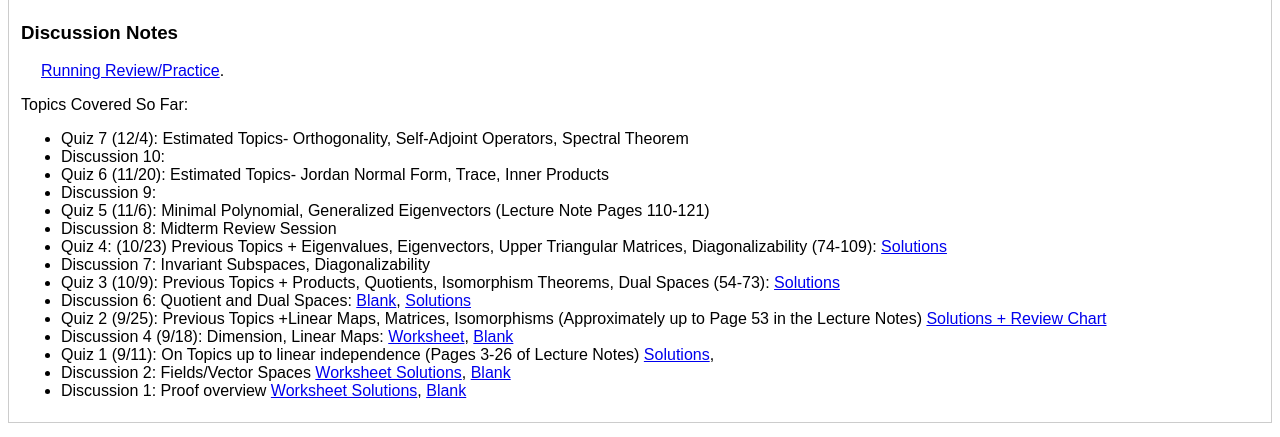
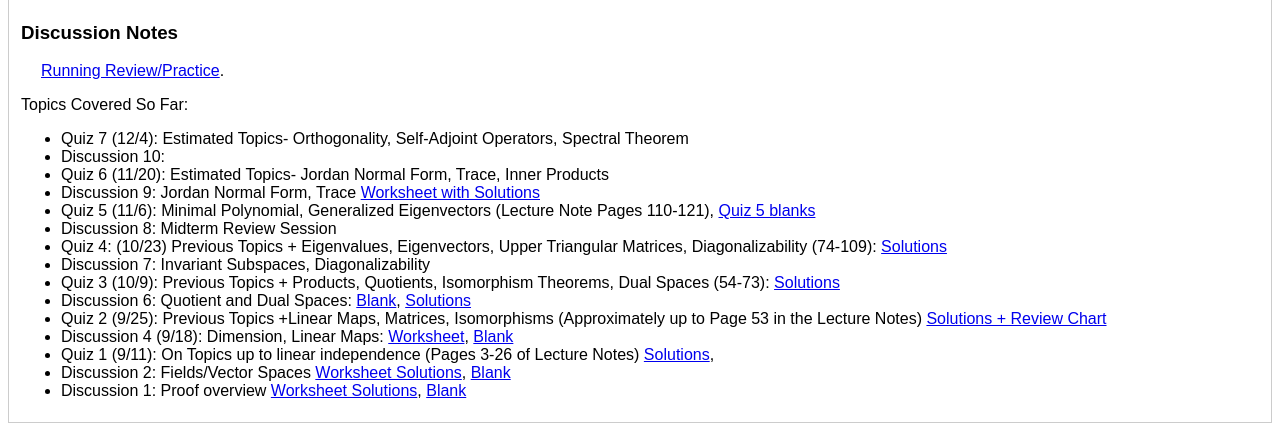
Before and after one commit to EthanEbb/EthanEbb.github.io, a plain HTML site: page Teaching Pages/Math110Fall26.html in a window 1280 px wide. Both pictures are taken after a click on the button "Discussion Notes". Shown: the part 191-628 px from the top of the page. Drawn offline with Linux system fonts and the light colour scheme.

Commit message:
Worksheet7

```diff
--- a/Teaching Pages/Math110Fall26.html
+++ b/Teaching Pages/Math110Fall26.html
@@ -133,8 +133,8 @@ body {font-family: Arial;}
     <li> Quiz 7 (12/4): Estimated Topics- Orthogonality, Self-Adjoint Operators, Spectral Theorem</li>
     <li> Discussion 10:</li>
     <li> Quiz 6 (11/20): Estimated Topics- Jordan Normal Form, Trace, Inner Products </li>
-    <li> Discussion 9: </li>
-    <li> Quiz 5 (11/6): Minimal Polynomial, Generalized Eigenvectors (Lecture Note Pages 110-121)</li>
+    <li> Discussion 9: Jordan Normal Form, Trace <a href = "Math 110/wk7.pdf">Worksheet with Solutions</a></li>
+    <li> Quiz 5 (11/6): Minimal Polynomial, Generalized Eigenvectors (Lecture Note Pages 110-121), <a href = "Math 110/q5.pdf">Quiz 5 blanks</a></li>
     <li> Discussion 8: Midterm Review Session</li>
     <li> Quiz 4: (10/23) Previous Topics + Eigenvalues, Eigenvectors, Upper Triangular Matrices, Diagonalizability (74-109): <a href = "Math110/Quiz4Sol.pdf">Solutions</a></li>
     <li> Discussion 7: Invariant Subspaces, Diagonalizability</li>
```
Also changed, not shown: 2 other files.
